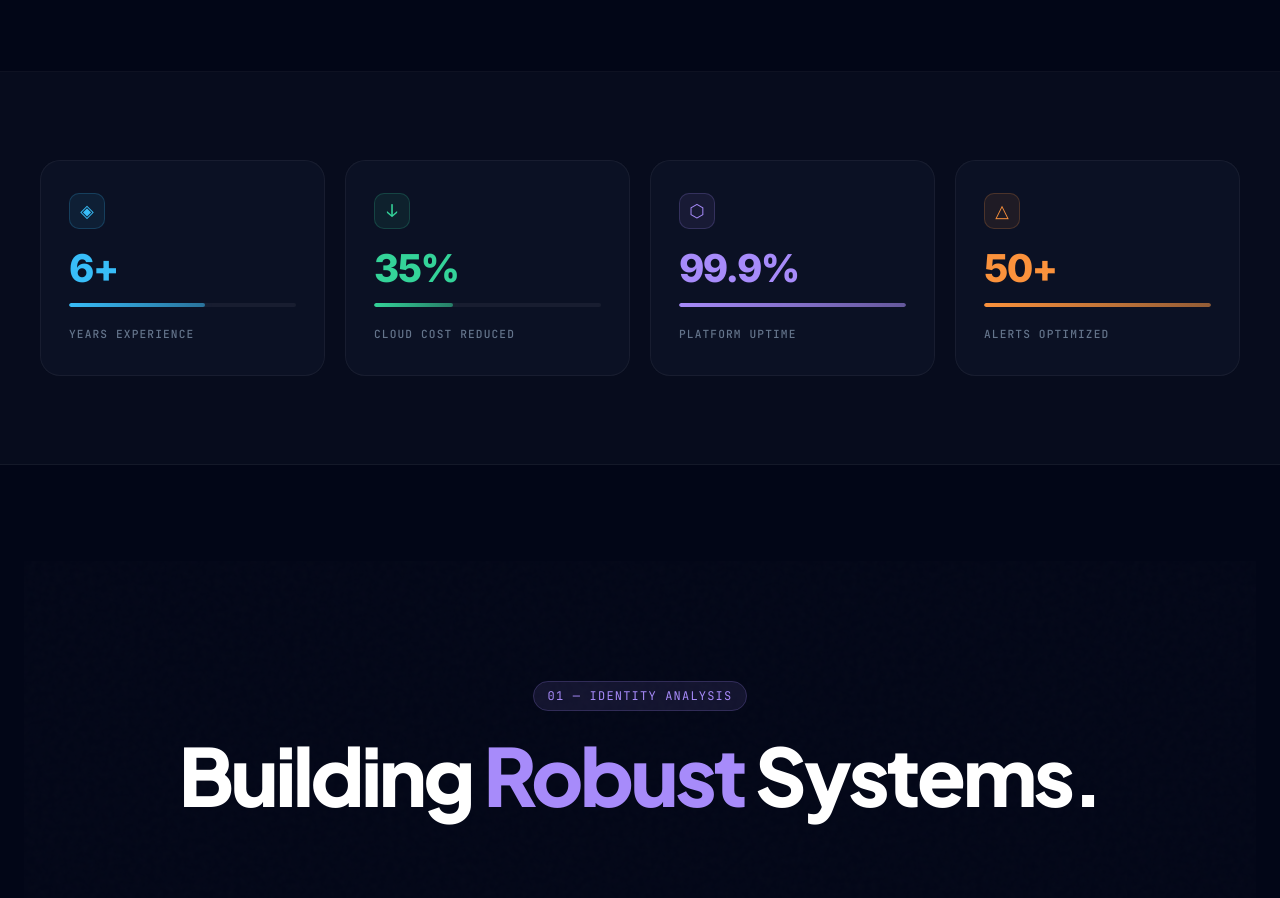
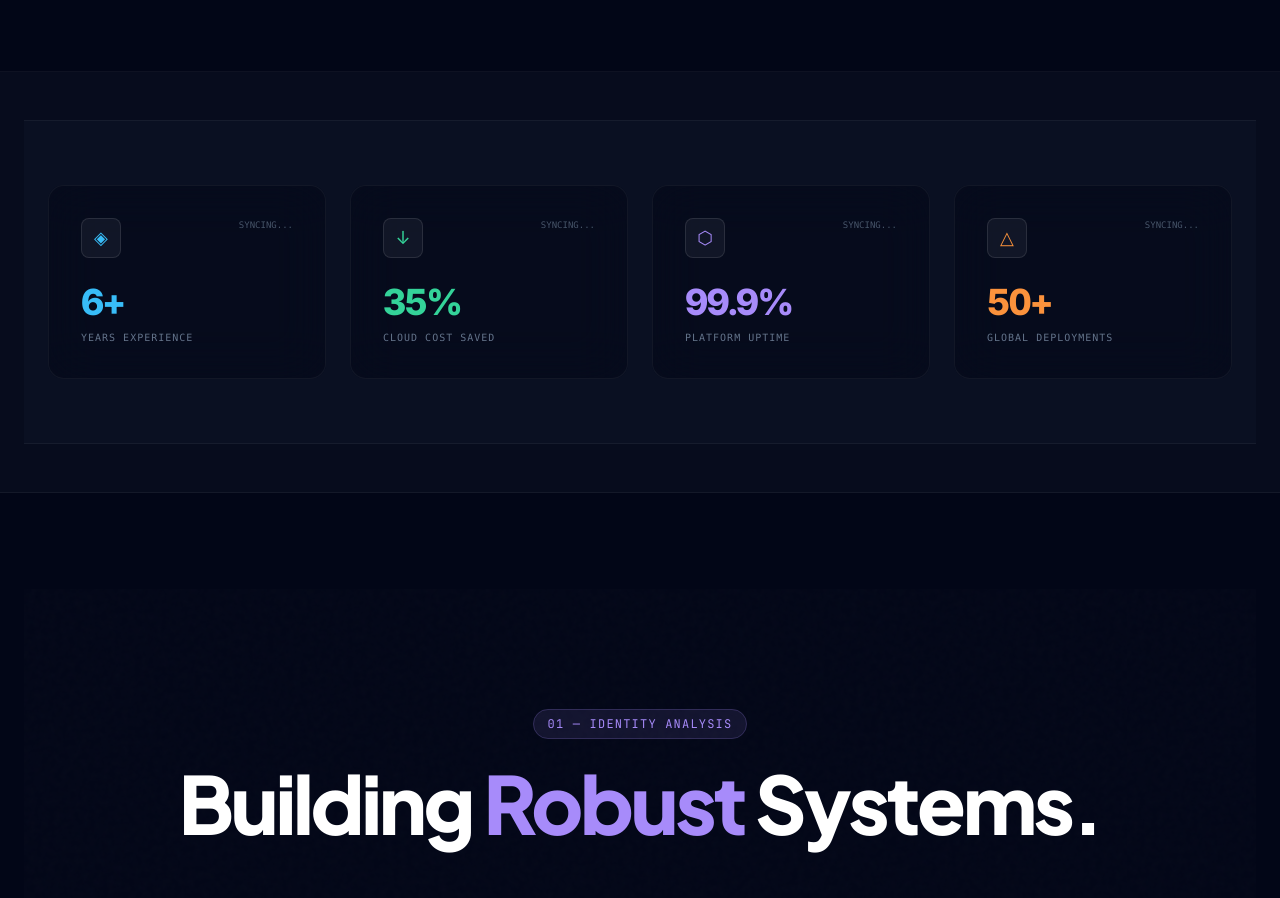
Before and after one commit to nishant-kamal/nishant-portfolio, a Next.js app: page / in a window 1280 px wide. Shown: the part 1200-2098 px from the top of the page. Built offline with nearby package versions, Linux system fonts and the light colour scheme.

Commit message:
Update Stats.js

```diff
--- a/components/Stats.js
+++ b/components/Stats.js
@@ -2,202 +2,61 @@
 
 import { useEffect, useState, useRef } from "react";
 
-const stats = [
+const statsData = [
   { value: 6,      suffix: "+",  label: "Years Experience",    color: "#38bdf8", glow: "rgba(56,189,248,.15)",   icon: "◈" },
-  { value: 35,     suffix: "%",  label: "Cloud Cost Reduced",  color: "#34d399", glow: "rgba(52,211,153,.15)",   icon: "↓" },
+  { value: 35,     suffix: "%",  label: "Cloud Cost Saved",   color: "#34d399", glow: "rgba(52,211,153,.15)",   icon: "↓" },
   { value: 99.9,   suffix: "%",  label: "Platform Uptime",     color: "#a78bfa", glow: "rgba(167,139,250,.15)",  icon: "⬡" },
-  { value: 50,     suffix: "+",  label: "Alerts Optimized",    color: "#fb923c", glow: "rgba(251,146,60,.15)",   icon: "△" },
+  { value: 50,     suffix: "+",  label: "Global Deployments",  color: "#fb923c", glow: "rgba(251,146,60,.15)",   icon: "△" },
 ];
 
-function Counter({ target, suffix, color, duration = 2000 }) {
+function Counter({ target, suffix, color }) {
   const [val, setVal] = useState(0);
+  const [started, setStarted] = useState(false);
   const ref = useRef(null);
-  const [started, setStarted] = useState(false);
 
   useEffect(() => {
-    const obs = new IntersectionObserver(([e]) => {
-      if (e.isIntersecting) { setStarted(true); obs.disconnect(); }
-    }, { threshold: 0.5 });
+    const obs = new IntersectionObserver(([e]) => { if (e.isIntersecting) setStarted(true); }, { threshold: 0.5 });
     if (ref.current) obs.observe(ref.current);
     return () => obs.disconnect();
   }, []);
 
   useEffect(() => {
     if (!started) return;
-    let start = null;
+    let startTs = null;
+    const duration = 2000;
     const step = (ts) => {
-      if (!start) start = ts;
-      const p = Math.min((ts - start) / duration, 1);
-      const ease = 1 - Math.pow(1 - p, 4); // Smoother quint ease-out
-      const currentVal = (ease * target);
-      setVal(target % 1 !== 0 ? currentVal.toFixed(1) : Math.floor(currentVal));
-      if (p < 1) requestAnimationFrame(step);
+      if (!startTs) startTs = ts;
+      const progress = Math.min((ts - startTs) / duration, 1);
+      const ease = 1 - Math.pow(1 - progress, 4);
+      const current = ease * target;
+      setVal(target % 1 !== 0 ? current.toFixed(1) : Math.floor(current));
+      if (progress < 1) requestAnimationFrame(step);
     };
     requestAnimationFrame(step);
-  }, [started, target, duration]);
+  }, [started, target]);
 
-  return (
-    <span ref={ref} style={{ color }}>
-      {val}{suffix}
-    </span>
-  );
+  return <span ref={ref} style={{ color, fontVariantNumeric: 'tabular-nums' }}>{val}{suffix}</span>;
 }
 
 export default function Stats() {
   return (
-    <>
-      <style>{`
-        @import url('https://fonts.googleapis.com/css2?family=Inter:wght@700;800&family=JetBrains+Mono:wght@400;500&display=swap');
-
-        .stats-section {
-          padding: 40px 0;
-          max-width: 1200px;
-          margin: 0 auto;
-        }
-
-        .stats-grid {
-          display: grid;
-          grid-template-columns: repeat(4, 1fr);
-          gap: 20px;
-        }
-
-        @media (max-width: 1024px) { .stats-grid { grid-template-columns: repeat(2, 1fr); } }
-        @media (max-width: 500px) { .stats-grid { grid-template-columns: 1fr; } }
-
-        .stat-card {
-          position: relative;
-          background: rgba(15, 23, 42, 0.6);
-          border: 1px solid rgba(255, 255, 255, 0.05);
-          backdrop-filter: blur(16px);
-          border-radius: 20px;
-          padding: 32px 28px;
-          transition: all 0.4s cubic-bezier(0.23, 1, 0.32, 1);
-          overflow: hidden;
-        }
-
-        .stat-card:hover {
-          transform: translateY(-8px);
-          border-color: var(--card-clr-30);
-          background: rgba(15, 23, 42, 0.8);
-          box-shadow: 0 20px 40px -15px rgba(0, 0, 0, 0.5);
-        }
-
-        .stat-icon {
-          font-family: 'JetBrains Mono', monospace;
-          font-size: 1.1rem;
-          margin-bottom: 20px;
-          display: inline-flex;
-          align-items: center;
-          justify-content: center;
-          width: 36px;
-          height: 36px;
-          background: var(--card-bg);
-          border-radius: 10px;
-          border: 1px solid var(--card-clr-20);
-        }
-
-        .stat-num {
-          font-family: 'Inter', sans-serif;
-          font-size: clamp(2.2rem, 3vw, 2.8rem);
-          font-weight: 800;
-          line-height: 1;
-          margin-bottom: 16px;
-          display: block;
-          letter-spacing: -0.04em;
-        }
-
-        .stat-bar-track {
-          height: 4px;
-          background: rgba(255, 255, 255, 0.05);
-          border-radius: 10px;
-          margin-bottom: 20px;
-          position: relative;
-          overflow: hidden;
-        }
-
-        .stat-bar-fill {
-          height: 100%;
-          border-radius: 10px;
-          transition: width 2s cubic-bezier(0.22, 1, 0.36, 1);
-          background: linear-gradient(90deg, var(--card-clr), var(--card-clr-alt));
-          box-shadow: 0 0 12px var(--card-glow);
-        }
-
-        .stat-label {
-          font-family: 'JetBrains Mono', monospace;
-          font-size: 0.7rem;
-          font-weight: 500;
-          letter-spacing: 0.1em;
-          text-transform: uppercase;
-          color: #64748b;
-          line-height: 1.4;
-        }
-
-        /* Ambient top light */
-        .stat-card::after {
-          content: "";
-          position: absolute;
-          top: 0; left: 0; right: 0; height: 1px;
-          background: linear-gradient(90deg, transparent, var(--card-clr), transparent);
-          opacity: 0;
-          transition: opacity 0.3s;
-        }
-        .stat-card:hover::after { opacity: 1; }
-      `}</style>
-
-      <section className="stats-section">
-        <div className="stats-grid">
-          {stats.map((s) => (
-            <StatCard key={s.label} {...s} />
+    <section className="bg-slate-900/40 py-16 text-white border-y border-white/5">
+      <div className="mx-auto max-w-[1300px] px-6">
+        <div className="grid grid-cols-2 gap-6 lg:grid-cols-4">
+          {statsData.map((s) => (
+            <div key={s.label} className="group relative rounded-2xl border border-white/5 bg-slate-950/50 p-8 backdrop-blur-xl transition hover:border-[#a78bfa]/30">
+              <div className="mb-6 flex justify-between">
+                <div className="flex h-10 w-10 items-center justify-center rounded-lg border border-white/10 bg-white/5 text-lg" style={{ color: s.color }}>{s.icon}</div>
+                <div className="font-mono text-[9px] text-slate-600">SYNCING...</div>
+              </div>
+              <div className="mb-2 text-4xl font-extrabold tracking-tighter">
+                <Counter target={s.value} suffix={s.suffix} color={s.color} />
+              </div>
+              <div className="font-mono text-[10px] tracking-widest text-slate-500 uppercase">{s.label}</div>
+            </div>
           ))}
         </div>
-      </section>
-    </>
+      </div>
+    </section>
   );
 }
-
-function StatCard({ value, suffix, label, color, glow, icon }) {
-  const [inView, setInView] = useState(false);
-  const ref = useRef(null);
-
-  useEffect(() => {
-    const obs = new IntersectionObserver(([e]) => {
-      if (e.isIntersecting) { setInView(true); obs.disconnect(); }
-    }, { threshold: 0.3 });
-    if (ref.current) obs.observe(ref.current);
-    return () => obs.disconnect();
-  }, []);
-
-  // Calculate bar percentage
-  // For uptime/cost, it's relative to 100. For experience, relative to 10.
-  const barPct = suffix === "%" ? Math.min(value, 100) : Math.min((value / 10) * 100, 100);
-
-  return (
-    <div
-      ref={ref}
-      className="stat-card"
-      style={{
-        "--card-clr": color,
-        "--card-clr-alt": color + "88",
-        "--card-clr-20": color + "33",
-        "--card-clr-30": color + "4d",
-        "--card-bg": color + "15",
-        "--card-glow": glow,
-      }}
-    >
-      <span className="stat-icon" style={{ color }}>{icon}</span>
-      <span className="stat-num">
-        <Counter target={value} suffix={suffix} color={color} />
-      </span>
-
-      <div className="stat-bar-track">
-        <div
-          className="stat-bar-fill"
-          style={{ width: inView ? `${barPct}%` : "0%" }}
-        />
-      </div>
-
-      <div className="stat-label">{label}</div>
-    </div>
-  );
-}
```
